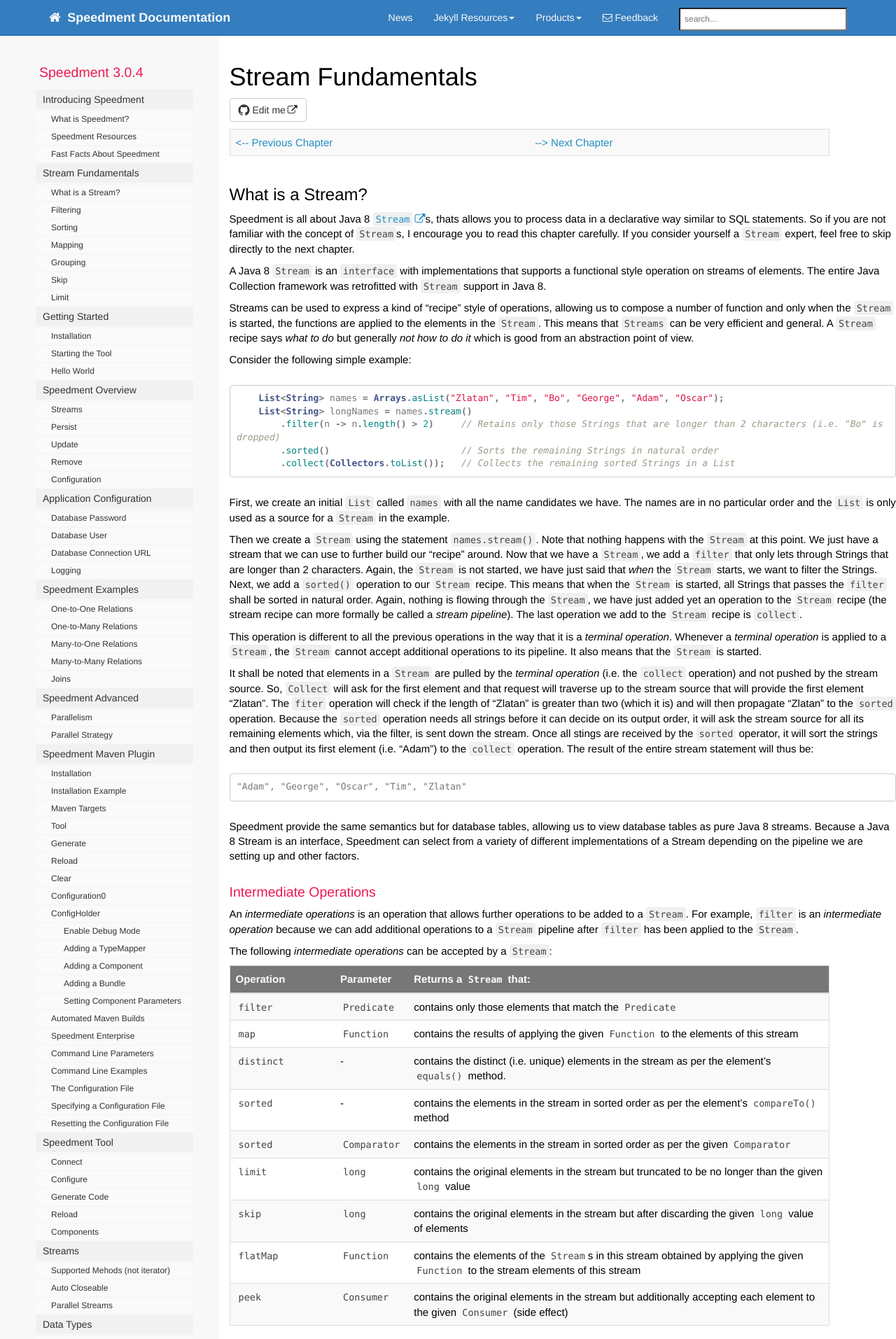
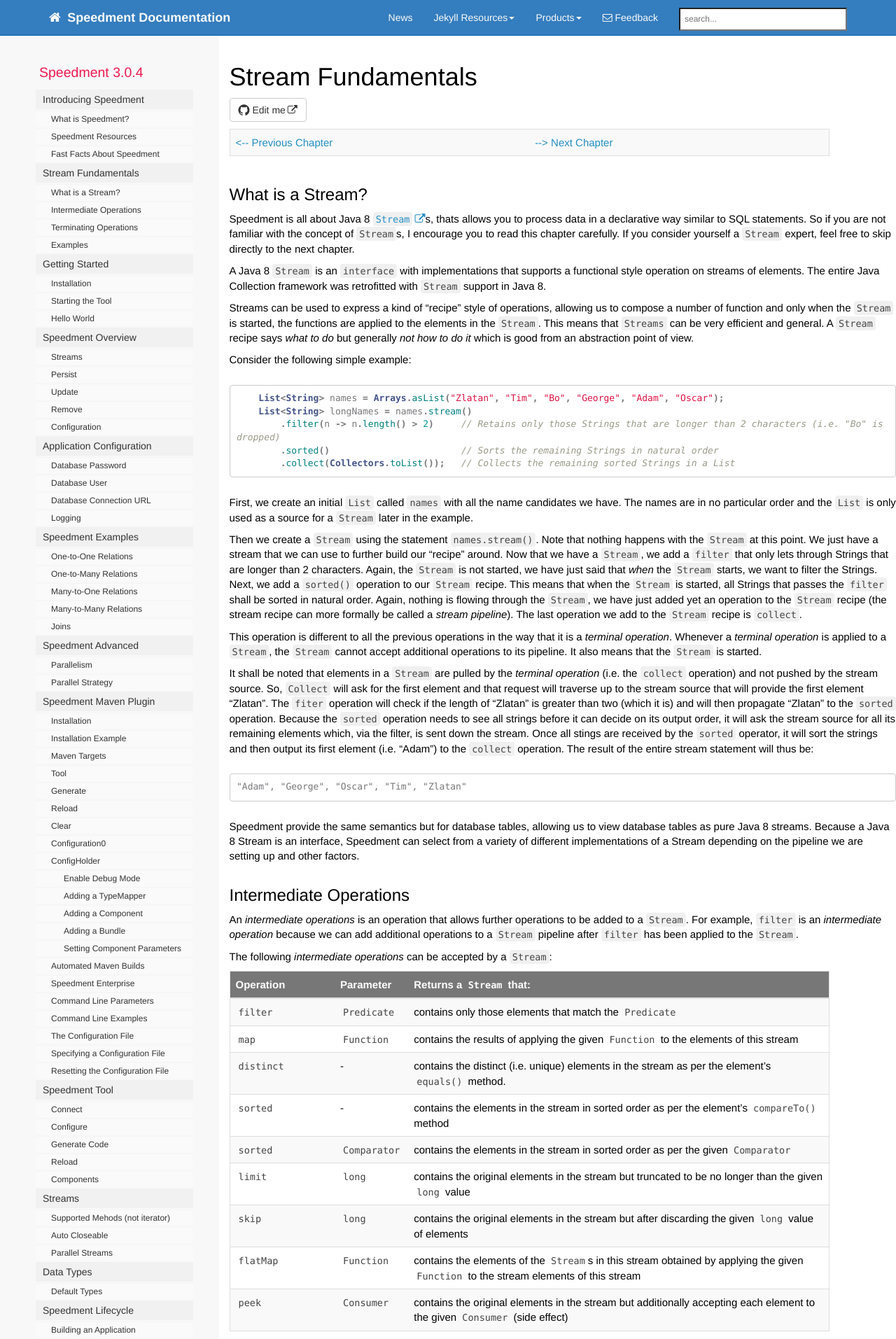
Before and after one commit to speedment/speedment-doc, a Jekyll site: the page built from pages/stream_fundamentals.md, in a window 1280 px wide. Shown: the top 1913 px of the page at 70% size. Built offline with Jekyll 4.4.1, drawn with Linux system fonts in a browser that asks for light colours; nearby versions of some CDN libraries; comment, search, counter and statistics services are not loaded.

Commit message:
Change header levels

````diff
--- a/_data/sidebars/mydoc_sidebar.yml
+++ b/_data/sidebars/mydoc_sidebar.yml
@@ -47,29 +47,17 @@
       output: web, pdf
       type: homepage
 
-    - title: Filtering
-      url: stream_fundamentals.html#what-is-a-stream
+    - title: Intermediate Operations
+      url: stream_fundamentals.html#intermediate-operations
       output: web, pdf
       type: homepage
 
-    - title: Sorting
-      url: stream_fundamentals.html#what-is-a-stream
+    - title: Terminating Operations
+      url: stream_fundamentals.html#terminating-operations
       output: web, pdf
 
-    - title: Mapping
-      url: stream_fundamentals.html#what-is-a-stream
-      output: web, pdf
-
-    - title: Grouping
-      url: stream_fundamentals.html#what-is-a-stream
-      output: web, pdf
-
-    - title: Skip
-      url: stream_fundamentals.html#what-is-a-stream
-      output: web, pdf
-
-    - title: Limit
-      url: stream_fundamentals.html#what-is-a-stream
+    - title: Examples
+      url: stream_fundamentals.html#examples
       output: web, pdf
 
   - title: Getting Started
--- a/pages/stream_fundamentals.md
+++ b/pages/stream_fundamentals.md
@@ -27,7 +27,7 @@
         .sorted()                        // Sorts the remaining Strings in natural order
         .collect(Collectors.toList());   // Collects the remaining sorted Strings in a List
 ```
-First, we create an initial `List` called `names` with all the name candidates we have. The names are in no particular order and the `List` is only used as a source for a `Stream` in the example.
+First, we create an initial `List` called `names` with all the name candidates we have. The names are in no particular order and the `List` is only used as a source for a `Stream` later in the example.
 
 Then we create a `Stream` using the statement `names.stream()`. Note that nothing happens with the `Stream` at this point. We just have a stream that we can use to further build our "recipe" around. Now that we have a `Stream`, we add a `filter` that only lets through Strings that are longer than 2 characters. Again, the `Stream` is not started, we have just said that *when* the `Stream` starts, we want to filter the Strings. Next, we add a `sorted()` operation to our `Stream` recipe. This means that when the `Stream` is started, all Strings that passes the `filter` shall be sorted in natural order. Again, nothing is flowing through the `Stream`, we have just added yet an operation to the `Stream` recipe (the stream recipe can more formally be called a *stream pipeline*). The last operation we add to the `Stream` recipe is `collect`.
 
@@ -35,7 +35,7 @@
 
 It shall be noted that elements in a `Stream` are pulled by the *terminal operation* (i.e. the `collect` operation) and not pushed by the stream source. So, `Collect` will ask for the first element and that request will traverse up to the stream source that will provide the first element "Zlatan".
 The `fiter` operation will check if the length of "Zlatan" is greater than two (which it is) and will then propagate "Zlatan" to the `sorted` operation.
-Because the `sorted` operation needs all strings before it can decide on its output order, it will ask the stream source for all its remaining elements which, via the filter, is sent down the stream. Once all stings are received by the `sorted` operator, it will sort the strings and then output its first element (i.e. "Adam") to the `collect` operation. The result of the entire stream statement will thus be:
+Because the `sorted` operation needs to see all strings before it can decide on its output order, it will ask the stream source for all its remaining elements which, via the filter, is sent down the stream. Once all stings are received by the `sorted` operator, it will sort the strings and then output its first element (i.e. "Adam") to the `collect` operation. The result of the entire stream statement will thus be:
 
 ``` text
 "Adam", "George", "Oscar", "Tim", "Zlatan"
@@ -45,7 +45,7 @@
 Because a Java 8 Stream is an interface, Speedment can select from a variety of different implementations of a Stream depending on the pipeline we are setting up and other factors.
 
 
-### Intermediate Operations
+## Intermediate Operations
 An *intermediate operations* is an operation that allows further operations to be added to a `Stream`. For example, `filter` is an *intermediate operation* because we can add additional operations to a `Stream` pipeline after `filter` has been applied to the `Stream`.
 
 The following *intermediate operations* can be accepted by a `Stream`:
@@ -87,31 +87,30 @@
 
 Please revise the complete {{site.data.javadoc.Stream}} JavaDoc for more information. Here are some examples of streams with *intermediate operations*:
 
-
 Here is a list with examples for many of the  *intermediate operations*:
 
-#### filter
+### filter
 ``` java
     Stream.of("B", "A", "C" , "B")
         .filter(s -> s.equals("B")
 ```
 returns a `Stream` with the elements "B" and "B".
 
-#### map
+### map
 ``` java
     Stream.of("B", "A", "C" , "B")
         .map(s -> s.toLowerCase())
 ```
 is a `Stream` with the elements "b", "a", "c" and "b".
 
-#### distinct
+### distinct
 ``` java
     Stream.of("B", "A", "C" , "B")
         .distinct()
 ```
 is a `Stream` with the elements "B", "A" and "C".
 
-#### sorted
+### sorted
 ``` java
     Stream.of("B", "A", "C" , "B")
         .sorted()
@@ -124,20 +123,20 @@
 ```
 is a `Stream` with the elements "C", "B", "B" and "A".
 
-#### limit
+### limit
 ``` java
     Stream.of("B", "A", "C" , "B")
         .limit(2)
 ```
 is a `Stream` with the elements "B" and "A".
-#### skip
+### skip
 ``` java
     Stream.of("B", "A", "C" , "B")
         .skip(1)
 ```
 is a `Stream` with the elements "A", "C" and "A".
 
-#### flatMap
+### flatMap
 ``` java
     Stream.of(
         Stream.of("B", "A"),
@@ -147,21 +146,21 @@
 ```
 returns a `Stream` with the elements "B", "A", "C" and "B". The two streams (that each contain two elements) are "flattened" to a single `Stream` with four elements.
 
-#### peek
+### peek
 ``` java
     Stream.of("B", "A", "C" , "B")
         .peek(System.out::print)
 ```
 is a `Stream` with the elements "B", "A", "C" and "B" but, when consumed in its entirety, will print out the text "BACB".
 
-#### parallel
+### parallel
 ``` java
     Stream.of("B", "A", "C" , "B")
         .parallel()
 ```
 is a `Stream` with the elements "B", "A", "C" and "B" but, when consumed, elements in the `Stream` may be propagated through the pipeline using different `Thread`s.
 
-#### sequential
+### sequential
 ``` java
     Stream.of("B", "A", "C" , "B")
         .parallel()
@@ -169,28 +168,28 @@
 ```
 is a `Stream` with the elements "B", "A", "C" and "B" that is not parallel.
 
-#### unordered
+### unordered
 ``` java
     Stream.of("B", "A", "C" , "B")
         .unordered()
 ```
 is a `Stream` with the given elements but in no particular order, so when consumed, elements might be encountered in any order, for example in the order "C", "B", "B", "A".
 
-#### onClose
+### onClose
 ``` java
     Stream.of("B", "A", "C" , "B")
         .onClosed(() -> System.out.println("The Stream was closed")
 ```
 is a `Stream` with the elements "B", "A", "C" and "B" but, when closed, will print out the text "The Stream was closed".
 
-#### mapToInt
+### mapToInt
 ``` java
     Stream.of("B", "A", "C" , "B")
         .mapToInt(s -> s.hashCode())
 ```
 is an `IntStream` with the `int` elements 66, 65, 67 and 66.
 
-#### mapToLong
+### mapToLong
 ``` java
     Stream.of("B", "A", "C", "B")
         .mapToLong(s -> s.hashCode() * 1_000_000_000_000l)
@@ -198,7 +197,7 @@
 ```
 is a `LongStream` with the `long` elements 66000000000000, 65000000000000, 67000000000000 and 66000000000000.
 
-#### mapToDouble
+### mapToDouble
 ``` java
     Stream.of("B", "A", "C", "B")
         .mapToDouble(s -> s.hashCode() / 10.0)
@@ -206,7 +205,7 @@
 ```
 is a `DoubleStream` with the `double` elements 6.6, 6.5, 6.7 and 6.6.
 
-#### flatMapToInt
+### flatMapToInt
 ``` java
     Stream.of(
         IntStream.of(1, 2),
@@ -216,7 +215,7 @@
 ```
 is an `IntStream` with the `int` elements 2, 3, 4 and 5.
 
-#### flatMapToLong
+### flatMapToLong
 ``` java
     Stream.of(
         LongStream.of(1, 2),
@@ -226,7 +225,7 @@
 ```
 is a `LongStream` with the `long` elements 2, 3, 4 and 5.
 
-#### flatMapToDouble
+### flatMapToDouble
 ``` java
     Stream.of(
         LongStream.of(1.0, 2.0),
@@ -239,7 +238,7 @@
 This completes the example list of *intermediate operations*.
 
 
-### Terminal Operations
+## Terminal Operations
 A *terminal operations* starts the `Stream` and returns a result that depends on the `Stream` pipeline and content. For example, 'collect' is a *terminal operation* because we cannot add additional operation to a `Stream` pipeline after `collect` has been called.
 
 Here are some of the *terminal operations* that can be accepted by a `Stream`:
@@ -319,10 +310,10 @@
             s -> s.length())      // Value extractor
         )
 ```
-Returns a `Map<String, Integer>` equal to `{a=1, stream=6, i=1, am=2}`
+Returns a `Map<String, Integer>` equal to `{a=1, stream=6, i=1, am=2}`. Thus, the `Map` contains a mapping from a word (key) to how many characters that word has (value).
 
 
-#### min
+### min
 ``` java
      Stream.of("B", "A", "C" , "B")
         .min(String::compareTo);
@@ -335,7 +326,7 @@
 ```
 returns `Optional.empty`
 
-#### max
+### max
 ``` java
      Stream.of("B", "A", "C" , "B")
         .max(String::compareTo);
@@ -348,7 +339,7 @@
 ```
 returns `Optional.empty`
 
-#### count
+### count
 ``` java
      Stream.of("B", "A", "C" , "B")
         .count();
@@ -361,7 +352,7 @@
 ```
 returns 0
 
-#### anyMatch
+### anyMatch
 ``` java
     Stream.of("B", "A", "C", "B")
         .anyMatch("A"::equals);
@@ -373,7 +364,7 @@
 ```
 returns `false`
 
-#### noneMatch
+### noneMatch
 ``` java
     Stream.of("B", "A", "C", "B")
         .noneMatch("A"::equals);
@@ -385,21 +376,21 @@
 ```
 returns `true`
 
-#### findFirst
+### findFirst
 ``` java
     Stream.of("B", "A", "C", "B")
         .findFirst();
 ```
 returns "B"
 
-#### findAny
+### findAny
 ``` java
     Stream.of("B", "A", "C", "B")
         .findFirst();
 ```
 might return "C"
 
-#### toArray
+### toArray
 ``` java
     Stream.of("B", "A", "C", "B")
         .toArray();
@@ -410,6 +401,17 @@
         .toArray(String[]::new)
 ```
 Returns an array containing [B, A, C, B] that was created by the provided constructor `new String[4]`
+
+
+## Other Operations
+There are also a small number of other operations that are neither a *intermediate operation* nor a *terminal operation* as shown in the table below:
+
+| Operation         | Action
+| :------------     | :----------------------------------------------------- |
+| `isParallel`      | Returns `true` if the Stream is parallel, else `false`
+| `close`           | Closes the `Stream` and releases all its resources (if any)
+
+Please revise the complete {{site.data.javadoc.Stream}} JavaDoc for more information.
 
 ## Examples
 
````
Also changed, not shown: other parts of pages/stream_fundamentals.md (+3 -11 lines).
